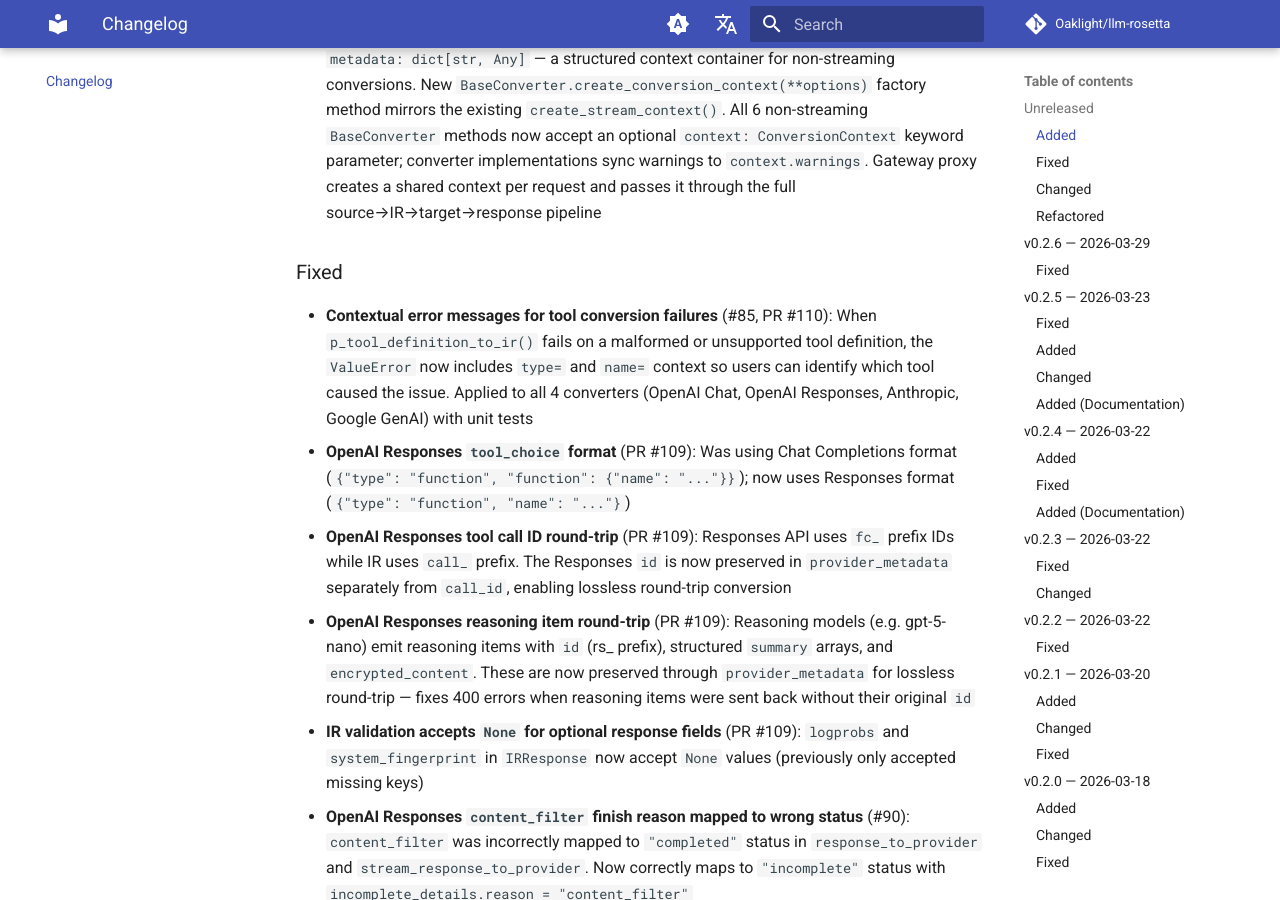
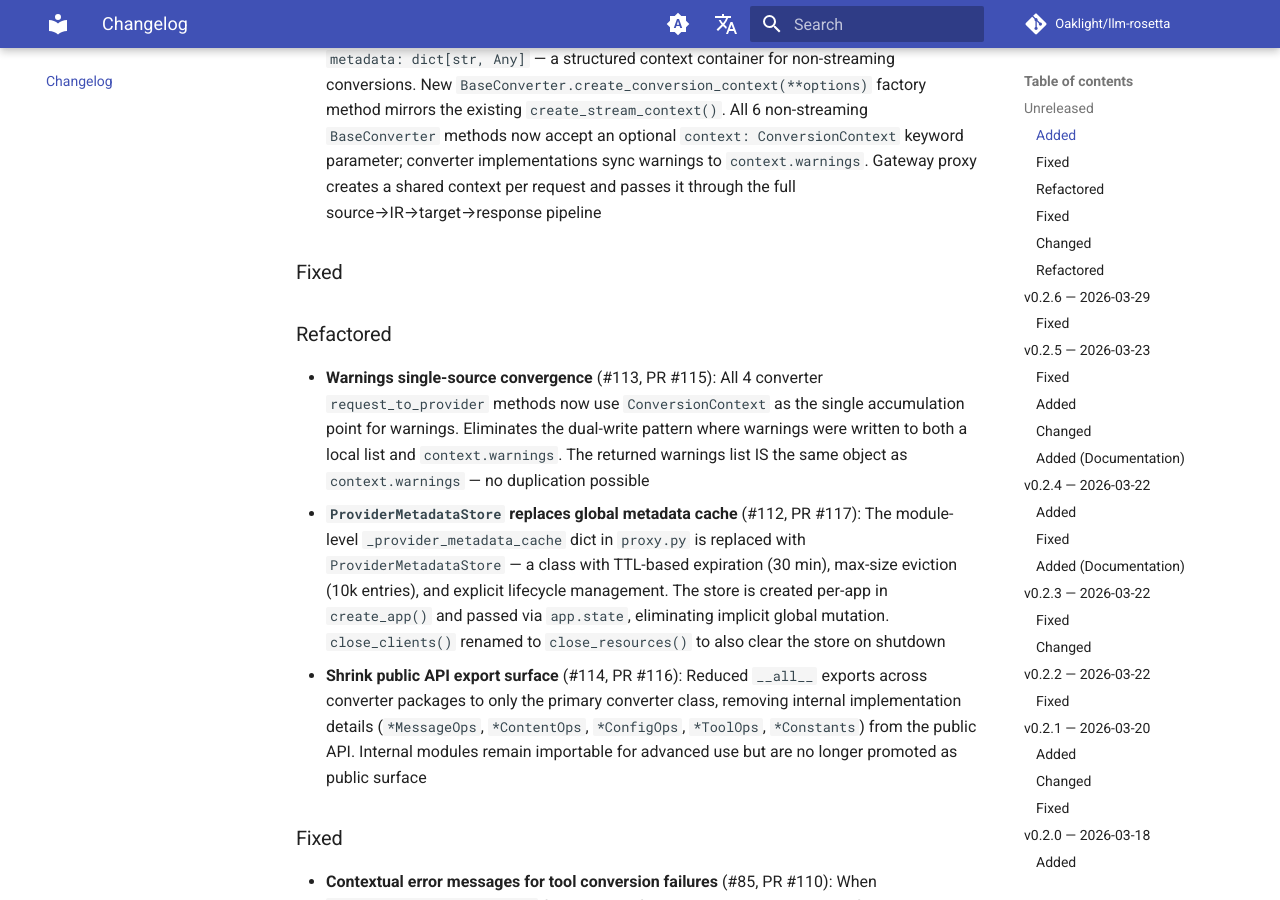
Before and after one commit to Oaklight/llm-rosetta, an MkDocs documentation site: the page built from docs/changelog.md, in a window 1280 px wide and 900 px high, scrolled down 1304 px. Built offline with MkDocs 1.6.1 and Material for MkDocs 9.7.7, drawn with Linux system fonts in a browser that asks for light colours; comment, search, counter and statistics services are not loaded.

Commit message:
docs: add changelog entries for PR #115, #116, #117
- #115: warnings single-source convergence
- #116: shrink public API export surface
- #117: ProviderMetadataStore replaces global metadata cache

```diff
--- a/docs/changelog.md
+++ b/docs/changelog.md
@@ -19,6 +19,14 @@ All notable changes to LLM-Rosetta are documented here. This project follows [Ke
 - **Constants validation tests**: 39 new tests across 4 `test_constants.py` files verifying that all reason mapping values are valid IR finish reasons, mapping coverage is complete, event type constants are well-formed, and ID generation produces correct formats
 - **Finish reason mapping test coverage**: 38 tests validating reason mapping correctness as a safety net for the constants refactoring
 - **`ConversionContext` base class for conversion pipelines** (#106, PR #111): New `ConversionContext` dataclass with `warnings: list[str]`, `options: dict[str, Any]`, and `metadata: dict[str, Any]` — a structured context container for non-streaming conversions. New `BaseConverter.create_conversion_context(**options)` factory method mirrors the existing `create_stream_context()`. All 6 non-streaming `BaseConverter` methods now accept an optional `context: ConversionContext` keyword parameter; converter implementations sync warnings to `context.warnings`. Gateway proxy creates a shared context per request and passes it through the full source→IR→target→response pipeline
+
+### Fixed
+
+### Refactored
+
+- **Warnings single-source convergence** (#113, PR #115): All 4 converter `request_to_provider` methods now use `ConversionContext` as the single accumulation point for warnings. Eliminates the dual-write pattern where warnings were written to both a local list and `context.warnings`. The returned warnings list IS the same object as `context.warnings` — no duplication possible
+- **`ProviderMetadataStore` replaces global metadata cache** (#112, PR #117): The module-level `_provider_metadata_cache` dict in `proxy.py` is replaced with `ProviderMetadataStore` — a class with TTL-based expiration (30 min), max-size eviction (10k entries), and explicit lifecycle management. The store is created per-app in `create_app()` and passed via `app.state`, eliminating implicit global mutation. `close_clients()` renamed to `close_resources()` to also clear the store on shutdown
+- **Shrink public API export surface** (#114, PR #116): Reduced `__all__` exports across converter packages to only the primary converter class, removing internal implementation details (`*MessageOps`, `*ContentOps`, `*ConfigOps`, `*ToolOps`, `*Constants`) from the public API. Internal modules remain importable for advanced use but are no longer promoted as public surface
 
 ### Fixed
 
```
